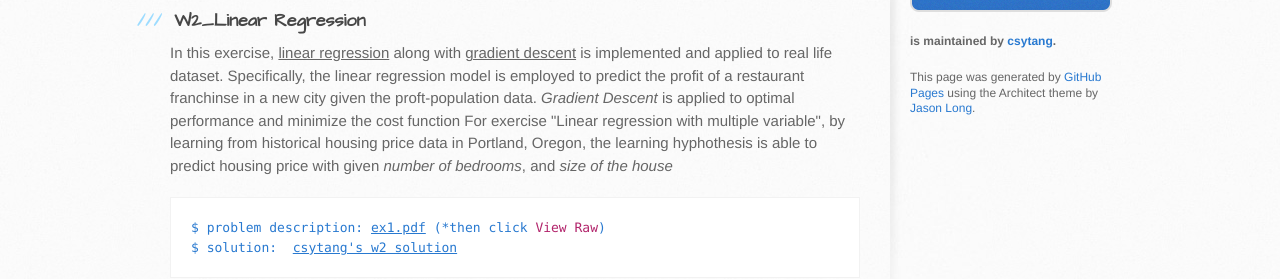
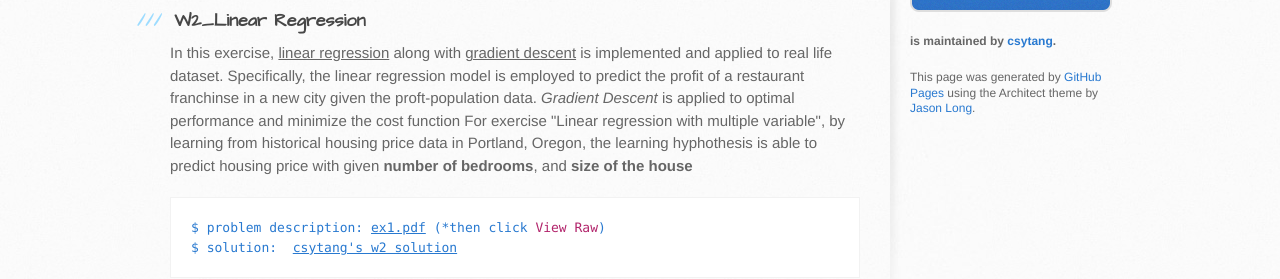
Before and after one commit to csytang/Machine_Learning_Programming_Exercises, a plain HTML site: page index.html in a window 1280 px wide. Shown: the part 508-787 px from the top of the page. Drawn offline with Linux system fonts and the light colour scheme.

Commit message:
Update index.html

```diff
--- a/index.html
+++ b/index.html
@@ -38,7 +38,7 @@
 <h3>
 <a id="w2-exercise" class="anchor" href="#w2-exercise" aria-hidden="true"><span class="octicon octicon-link"></span></a>W2_Linear Regression</h3>
 
-<p>In this exercise, <u>linear regression</u> along with <u>gradient descent</u> is implemented and applied to real life dataset. Specifically, the linear regression model is employed to predict the profit of a restaurant franchinse in a new city given the proft-population data. <em>Gradient Descent</em> is applied to optimal performance and minimize the cost function</em> For exercise "Linear regression with multiple variable", by learning from historical housing price data in Portland, Oregon, the learning hyphothesis is able to predict housing price with given <i>number of bedrooms</i>, and <i>size of the house</i></b></p>
+<p>In this exercise, <u>linear regression</u> along with <u>gradient descent</u> is implemented and applied to real life dataset. Specifically, the linear regression model is employed to predict the profit of a restaurant franchinse in a new city given the proft-population data. <em>Gradient Descent</em> is applied to optimal performance and minimize the cost function</em> For exercise "Linear regression with multiple variable", by learning from historical housing price data in Portland, Oregon, the learning hyphothesis is able to predict housing price with given <b>number of bedrooms</b>, and <b>size of the house</b></p>
 <pre><code>$ problem description: <a href = "https://github.com/csytang/Machine_Learning_Programming_Exercises/blob/master/Programming%20Exercise_01/ex1.pdf"><u>ex1.pdf</u></a> (*then click <font color = "#B2246B">View Raw</font>)
 $ solution:  <a href = "https://github.com/csytang/Machine_Learning_Programming_Exercises/tree/master/Programming%20Exercise_01/mlclass-ex1"><u>csytang's w2 solution</u></a>
 </code></pre>
```
